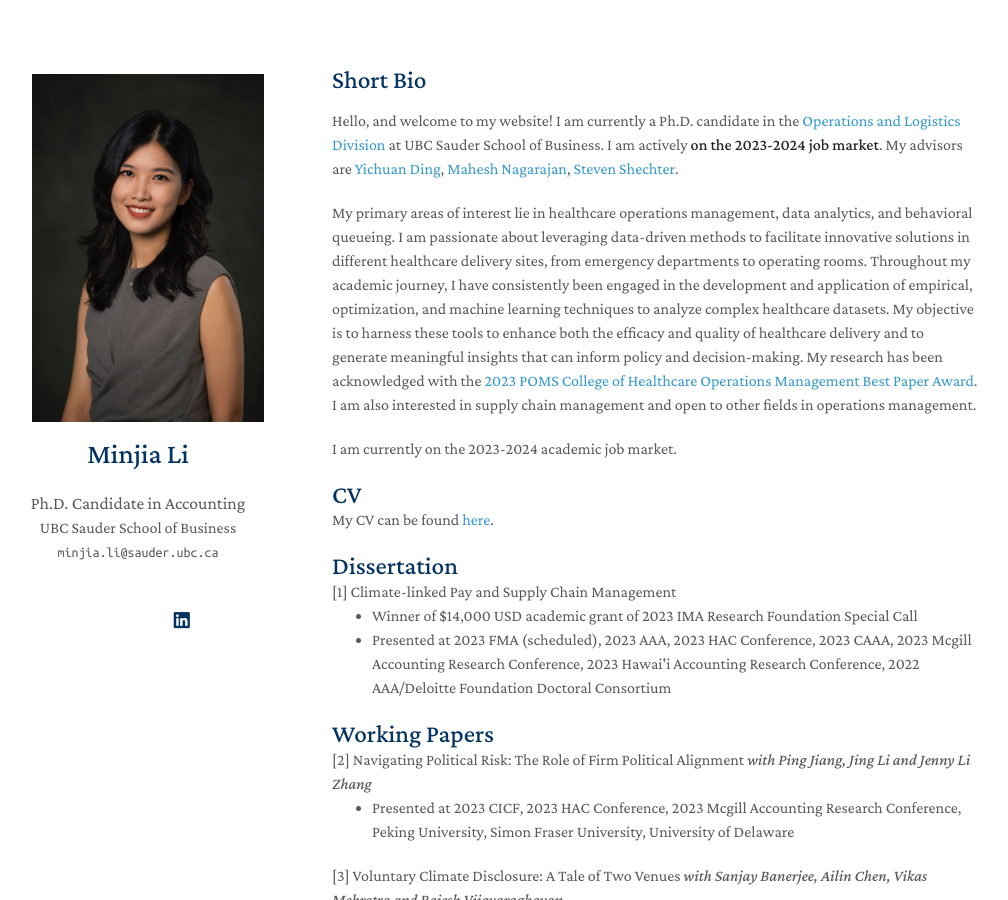
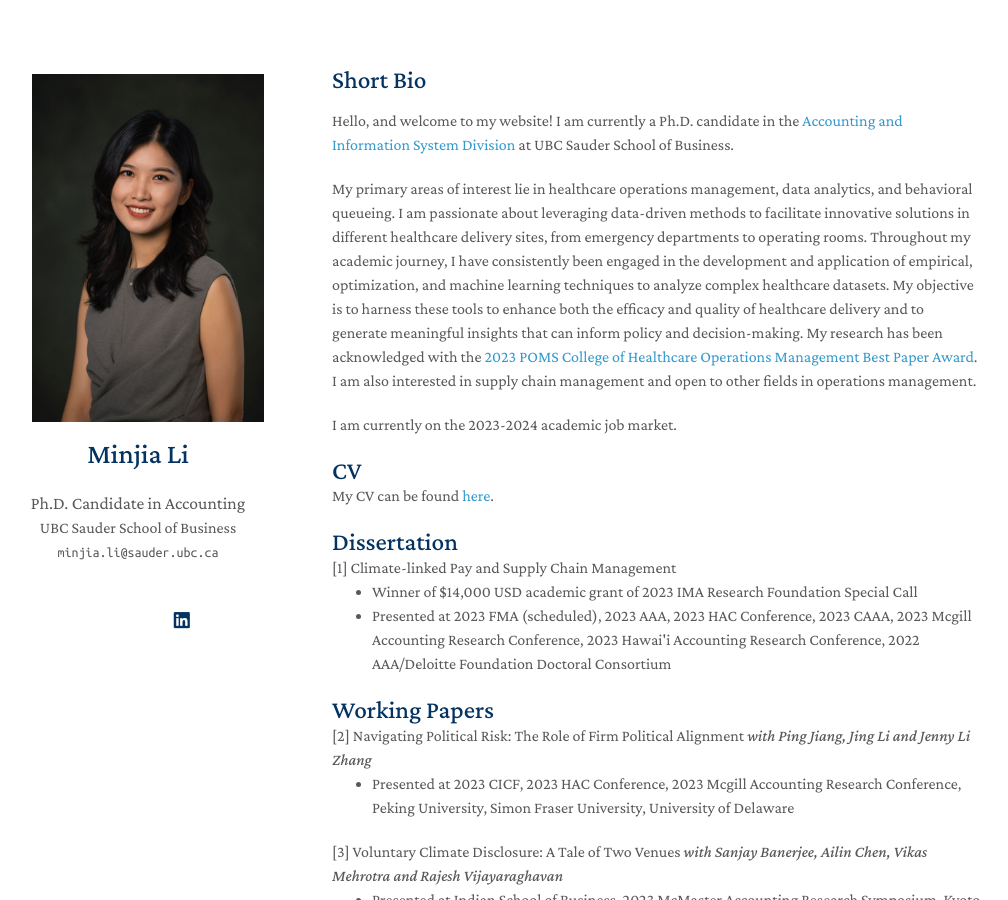
Before and after one commit to zeyang1225/zeyang1225.github.io, a Jekyll site: the page built from index.md, in a window 1280 px wide and 900 px high. Shown: the whole window, without its empty margins (138-1146 px from the left). Built offline with Jekyll 4.4.1, drawn with Linux system fonts in a browser that asks for light colours; nearby versions of some CDN libraries; a style sheet for code colours, icons or effects is not loaded; our own code applies the rules of GitHub Pages for plain Markdown files.

Commit message:
Update index.md

```diff
--- a/index.md
+++ b/index.md
@@ -4,7 +4,7 @@ layout: homepage
 
 ## Short Bio
 
-Hello, and welcome to my website! I am currently a Ph.D. candidate in the [Operations and Logistics Division](https://www.sauder.ubc.ca/thought-leadership/divisions/operations-and-logistics) at UBC Sauder School of Business. I am actively **on the 2023-2024 job market**. My advisors are [Yichuan Ding](https://www.mcgill.ca/desautels/yichuan-daniel-ding), [Mahesh Nagarajan](https://www.sauder.ubc.ca/people/mahesh-nagarajan), [Steven Shechter](https://www.sauder.ubc.ca/people/steven-shechter).
+Hello, and welcome to my website! I am currently a Ph.D. candidate in the [Accounting and Information System Division](https://www.sauder.ubc.ca/thought-leadership/divisions/accounting-information-systems) at UBC Sauder School of Business.
 
 My primary areas of interest lie in healthcare operations management, data analytics, and behavioral queueing. I am passionate about leveraging data-driven methods to facilitate innovative solutions in different healthcare delivery sites, from emergency departments to operating rooms. Throughout my academic journey, I have consistently been engaged in the development and application of empirical, optimization, and machine learning techniques to analyze complex healthcare datasets. My objective is to harness these tools to enhance both the efficacy and quality of healthcare delivery and to generate meaningful insights that can inform policy and decision-making. My research has been acknowledged with the [2023 POMS College of Healthcare Operations Management Best Paper Award](https://www.linkedin.com/posts/xin-david-ding-5b5b618_conference-education-poms-activity-7067906007045156864-xIVs?utm_source=share&utm_medium=member_desktop). I am also interested in supply chain management and open to other fields in operations management.
 
```
